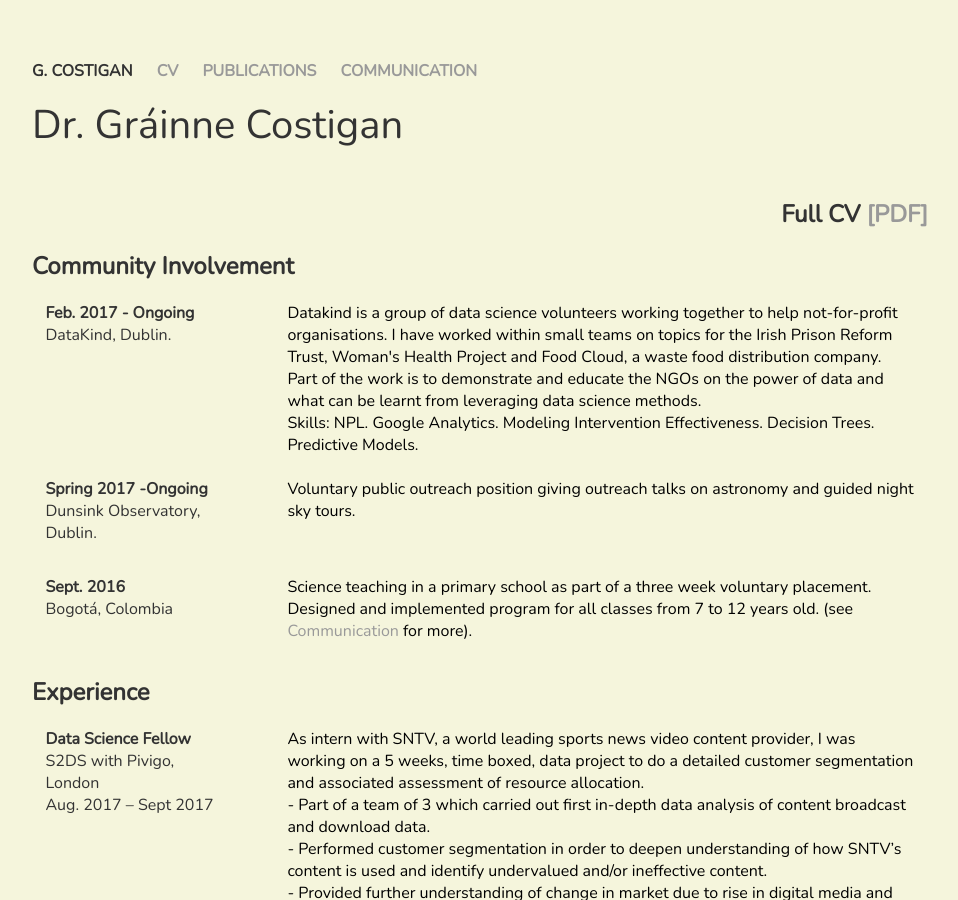
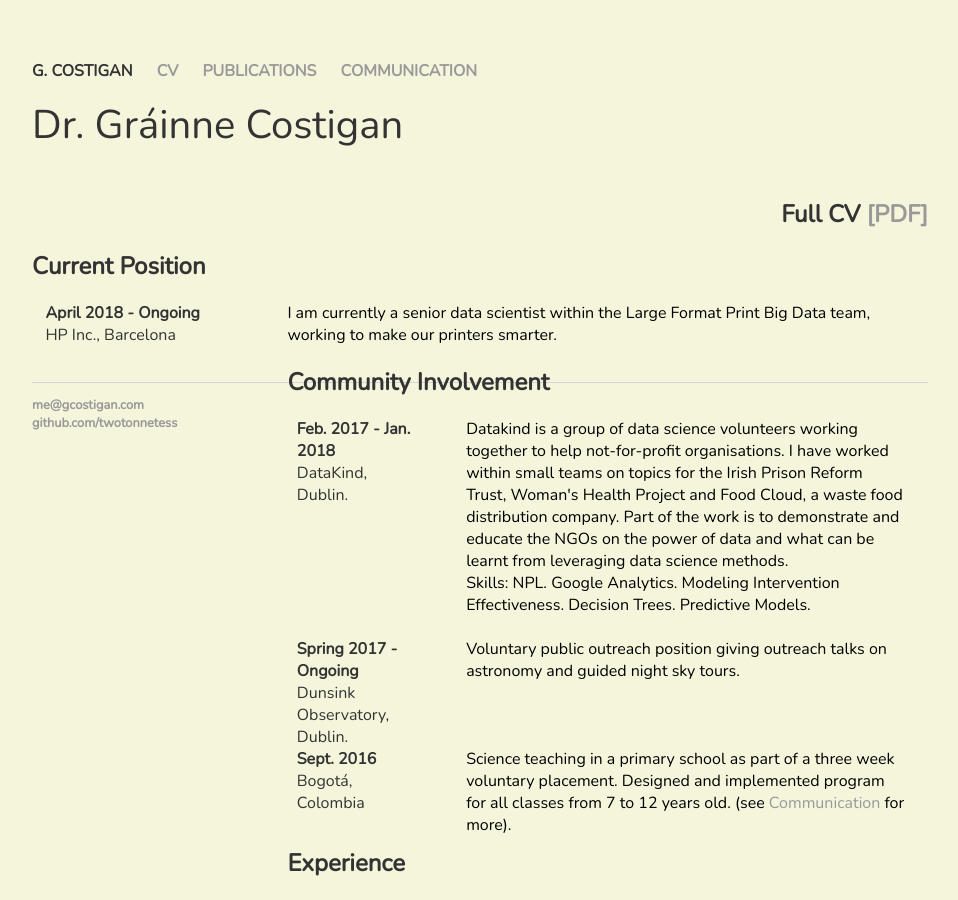
Before and after one commit to twotonnetess/twotonnetess.github.io, a Jekyll site: the page built from cv/index.html, in a window 1280 px wide and 900 px high. Shown: the whole window, without its empty margins (160-1118 px from the left). Built offline with Jekyll 4.4.1, drawn with Linux system fonts in a browser that asks for light colours.

Commit message:
Update index.html
Updated work experience and dates on community experience

```diff
--- a/cv/index.html
+++ b/cv/index.html
@@ -11,11 +11,25 @@ title: CV G. Costigan
 <h2 align="right" > Full CV <a href="CV_online_long.pdf">[PDF]</a></h2>
 
 
+<h2> Current Position </h2>
+
+<div class="group_cv">
+   <date_place>
+   <b>April 2018 - Ongoing </b> </br>
+   HP Inc., Barcelona
+   </date_place> <place_details>
+      I am currently a senior data scientist within the Large Format Print Big Data team, working to make our printers smarter.
+
+
+</br>
+
+
+
 <h2> Community Involvement </h2>
 
 <div class="group_cv">
    <date_place>
-   <b>Feb. 2017 - Ongoing </b> </br>
+   <b>Feb. 2017 - Jan. 2018 </b> </br>
    DataKind, Dublin.
    </date_place> <place_details>
    Datakind is a group of data science volunteers working together to help not-for-profit organisations. I have worked within small teams on topics for the Irish Prison Reform Trust, Woman's Health Project and Food Cloud, a waste food distribution company.
```
